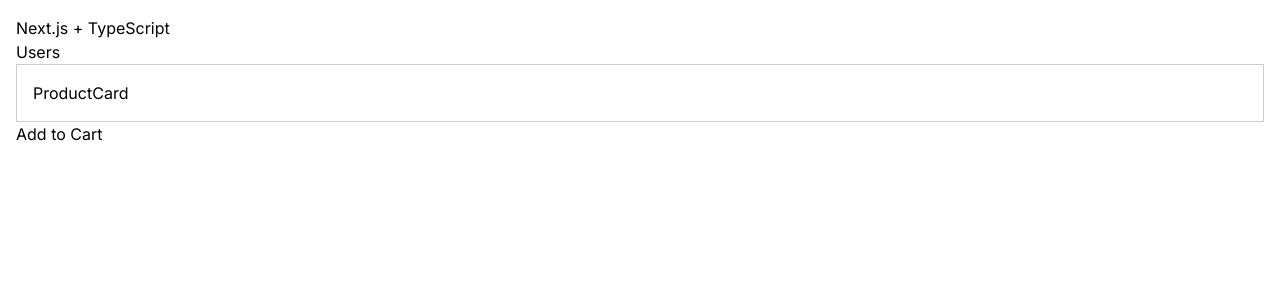
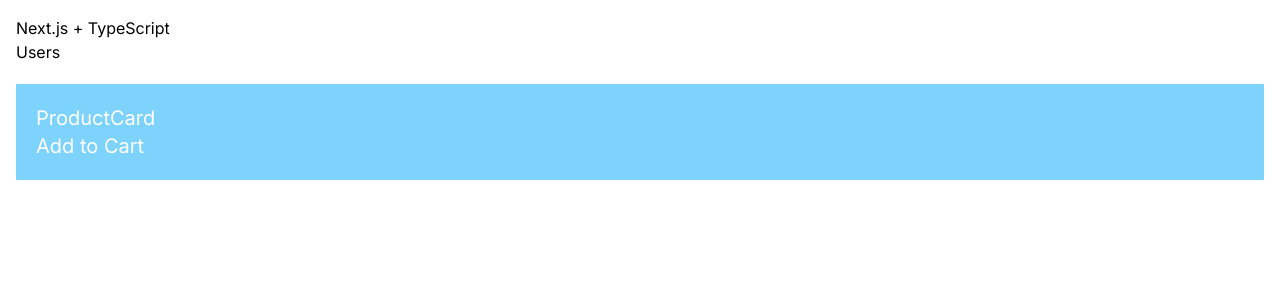
Before and after one commit to BernardoAguayoOrtega/next-app, a Next.js app: page / in a window 1280 px wide. Shown: the top 300 px of the page. Built offline with nearby package versions, Linux system fonts and the light colour scheme.

Commit message:
Refactor ProductCard component styling

```diff
--- a/app/components/ProductCard.tsx
+++ b/app/components/ProductCard.tsx
@@ -1,13 +1,12 @@
 import React from "react";
 import AddToCart from "./AddToCart";
-import styles from "./ProductCard.module.css";
 
 function ProductCard() {
   return (
-    <>
-      <div className={styles.card}>ProductCard</div>
+    <div className="p-5 my-5 bg-sky-300 text-white text-xl hover:bg-slate-300">
+      <h3>ProductCard</h3>
       <AddToCart />
-    </>
+    </div>
   );
 }
 
```
